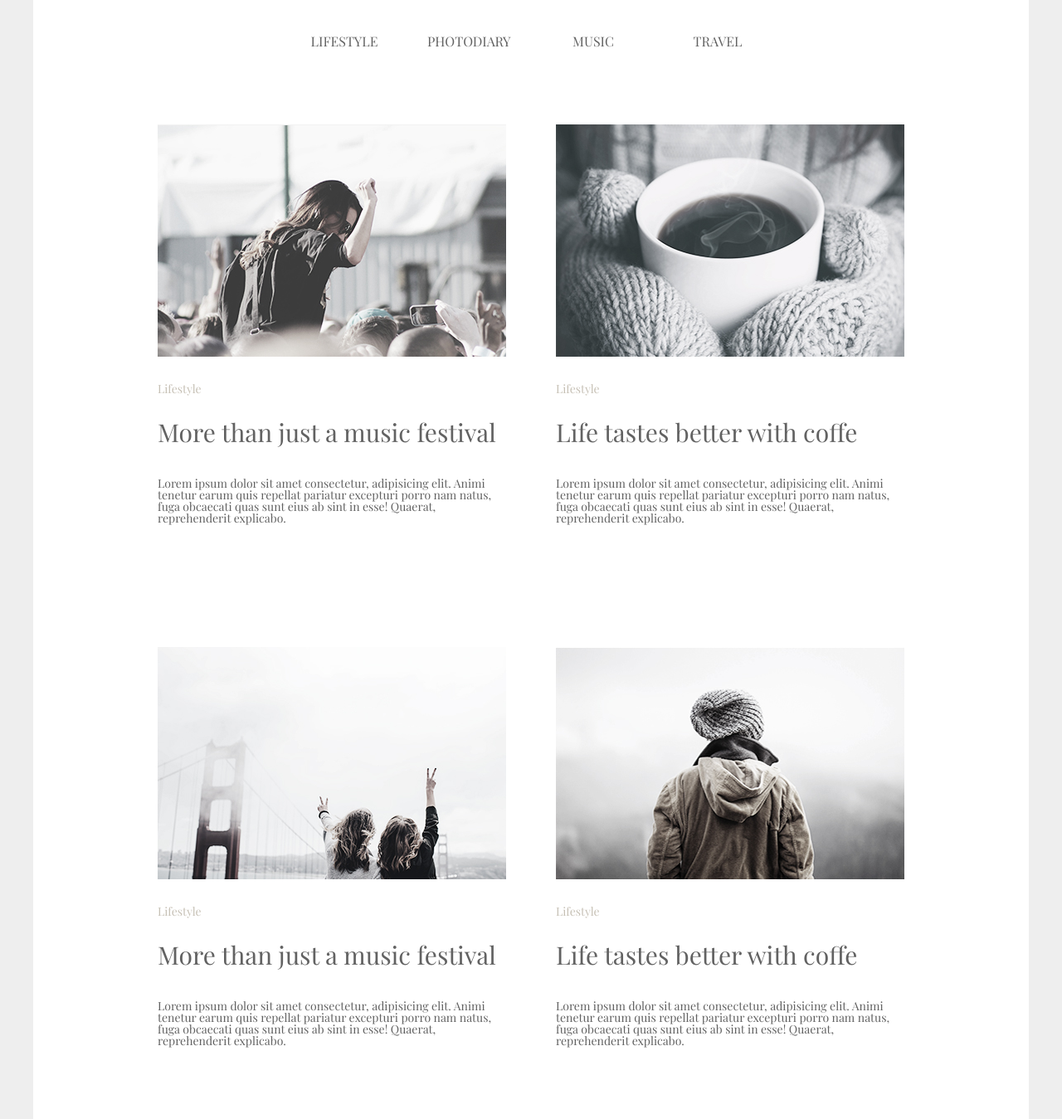
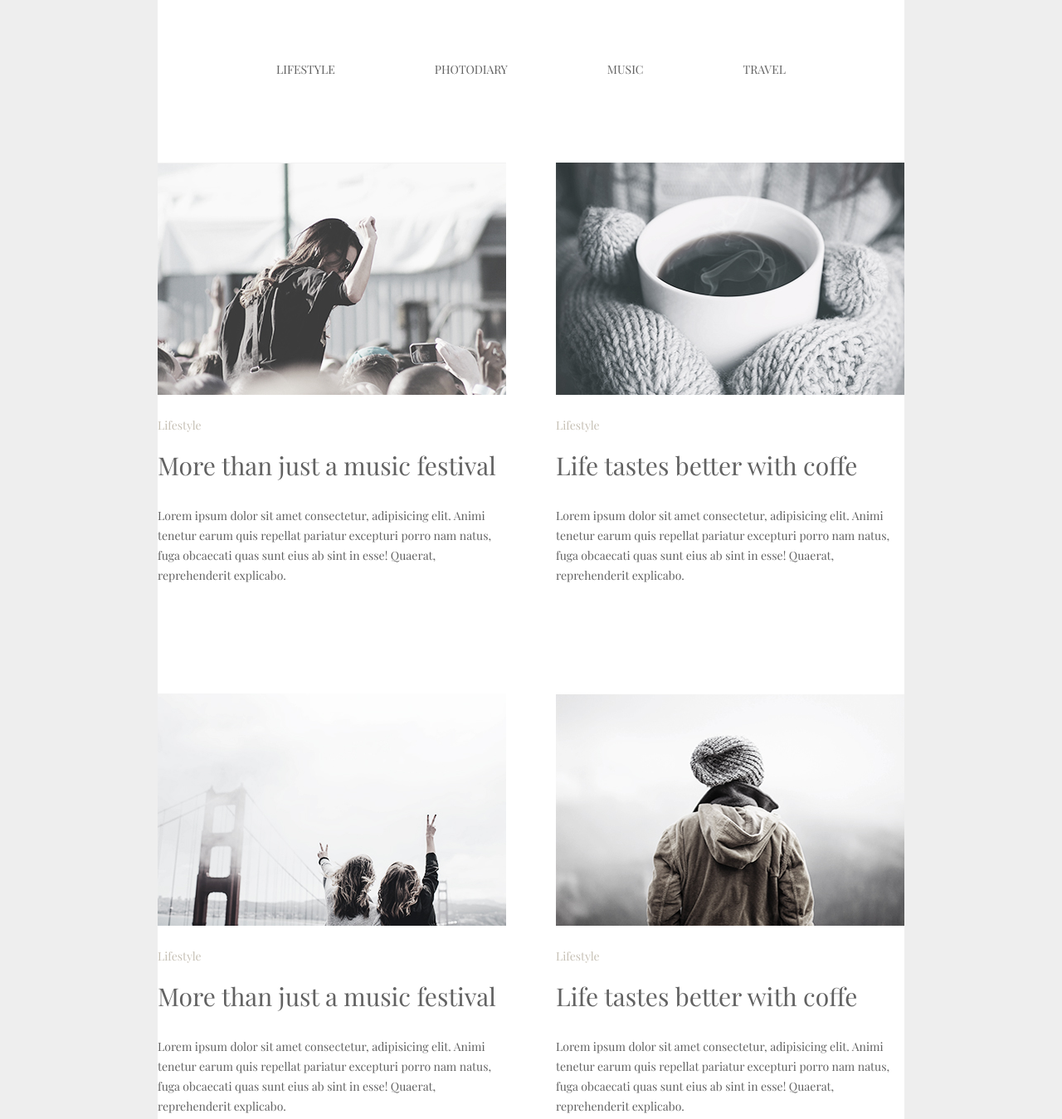
Before and after one commit to VitalikP1/HW2, a plain HTML site: page index.html in a window 1280 px wide. Shown: the top 1349 px of the page at 83% size. Drawn offline with nearby package versions, Linux system fonts and the light colour scheme.

Commit message:
HW2Final

```diff
--- a/css/style.css
+++ b/css/style.css
@@ -1,94 +1,114 @@
+html {
+  box-sizing: border-box;
+}
+
+*,
+*::before,
+*::after {
+  box-sizing: inherit;
+}
+
 body {
   background-color: #eee;
 }
 
+img {
+  display: block;
+  max-width: 100%;
+  height: 100%;
+}
+
 .wrapper {
-  width: 1200px;
-  height: 2080px;
+  width: 900px;
   background-color: #fff;
-  padding-top: 30px;
-  margin-left: 30px;
-  margin-right: 30px;
   font-size: 0;
-  margin: auto;
+  margin: 0 auto;
 }
+
+/* MENU SETTINGS */
 
 .menu {
   list-style: none;
+  text-align: center;
+  padding: 72px 0 100px;
 }
 
-.menu-item {
-  width: 100px;
-  height: 40px;
-  line-height: 40px;
+.menu li {
   background-color: transparent;
-  font-size: 1rem;
+  font-size: 14px;
   display: inline-block;
-  margin: 0px 25px 80px;
-  text-align: center;
-  color: #fff;
 }
 
-.menu-item-last {
-  margin-right: 0;
+.menu li:not(:last-child) {
+  margin-right: 120px;
 }
 
-.menu-item-first {
-  margin-left: 325px;
-}
-
-.menu-link {
-  display: block;
+.menu a {
   text-decoration: none;
   color: #626262;
   font-family: "Playfair Display", serif;
+  line-height: 24px;
+  display: block;
+  text-transform: uppercase;
 }
 
-.menu-link:hover {
+.menu a:hover,
+.menu a:focus {
   color: #03a9f4;
 }
 
+/* BOX INFORMATION */
+
 .box {
   width: 420px;
-  height: 500px;
   font-size: 1rem;
-  margin-left: 150px;
   display: inline-block;
   font-family: "Playfair Display", serif;
   color: #626262;
 }
 
-.box-right {
+.box:nth-child(-n + 4) {
+  margin-bottom: 130px;
+}
+
+.box:nth-child(2n + 2) {
   margin-left: 60px;
 }
 
+.image {
+  margin-bottom: 30px;
+}
+
 .signature {
-  padding-top: 30px;
-  padding-bottom: 30px;
+  margin-bottom: 26px;
   font-size: 14px;
   color: #c7c1b6;
 }
 
 .text-head {
-  padding-bottom: 40px;
   font-size: 30px;
+  margin-bottom: 34px;
 }
 
 .text {
   font-size: 14px;
+  line-height: 24px;
 }
 
-.box-top {
-  padding-top: 130px;
+.wrapper-button {
+  text-align: center;
+  padding-top: 52px;
 }
 
-.btn {
-  width: 164px;
-  height: 60px;
-  border: 3px solid #626262;
-  /* padding-top: 55px; */
-  margin: 55px 518px 0 518px;
+/* BUTTON SETTINGS */
+
+.load-more-button {
+  padding: 18px 34px;
+  border: 1px solid #626262;
+  margin: 0 auto 70px;
   font-family: "Playfair Display", serif;
   color: #626262;
   font-size: 20px;
+  line-height: 24px;
+  cursor: pointer;
 }
--- a/index.html
+++ b/index.html
@@ -18,18 +18,18 @@
     <link rel="stylesheet" href="./css/style.css" />
   </head>
   <body>
-    <ul class="wrapper menu">
-      <li class="menu-item menu-item-first">
-        <a class="menu-link" href="#">LIFESTYLE</a>
-      </li>
-      <li class="menu-item"><a class="menu-link" href="#">PHOTODIARY</a></li>
-      <li class="menu-item"><a class="menu-link" href="#">MUSIC</a></li>
-      <li class="menu-item menu-item-last">
-        <a class="menu-link" href="#">TRAVEL</a>
-      </li>
-      <div class="box">
-        <img src="./photo/girl.jpg" alt="girl" />
-        <h3 class="signature">Lifestyle</h3>
+    <header class="wrapper">
+      <ul class="menu">
+        <li><a href="#">lifestyle</a></li>
+        <li><a href="#">photodiary</a></li>
+        <li><a href="#">music</a></li>
+        <li><a href="#">travel</a></li>
+      </ul>
+    </header>
+    <main class="wrapper">
+      <section class="box">
+        <img class="image" src="./photo/girl.jpg" alt="girl" />
+        <p class="signature">Lifestyle</p>
         <h2 class="text-head">More than just a music festival</h2>
         <p class="text">
           Lorem ipsum dolor sit amet consectetur, adipisicing elit. Animi
@@ -37,10 +37,10 @@
           obcaecati quas sunt eius ab sint in esse! Quaerat, reprehenderit
           explicabo.
         </p>
-      </div>
-      <div class="box box-right">
-        <img src="./photo/coffe.jpg" alt="coffe" />
-        <h3 class="signature">Lifestyle</h3>
+      </section>
+      <section class="box">
+        <img class="image" src="./photo/coffe.jpg" alt="coffe" />
+        <p class="signature">Lifestyle</p>
         <h2 class="text-head">Life tastes better with coffe</h2>
         <p class="text">
           Lorem ipsum dolor sit amet consectetur, adipisicing elit. Animi
@@ -48,10 +48,10 @@
           obcaecati quas sunt eius ab sint in esse! Quaerat, reprehenderit
           explicabo.
         </p>
-      </div>
-      <div class="box box-top">
-        <img src="./photo/bridge.jpg" alt="girl" />
-        <h3 class="signature">Lifestyle</h3>
+      </section>
+      <section class="box">
+        <img class="image" src="./photo/bridge.jpg" alt="girl" />
+        <p class="signature">Lifestyle</p>
         <h2 class="text-head">More than just a music festival</h2>
         <p class="text">
           Lorem ipsum dolor sit amet consectetur, adipisicing elit. Animi
@@ -59,10 +59,10 @@
           obcaecati quas sunt eius ab sint in esse! Quaerat, reprehenderit
           explicabo.
         </p>
-      </div>
-      <div class="box box-right box-top">
-        <img src="./photo/men.jpg" alt="coffe" />
-        <h3 class="signature">Lifestyle</h3>
+      </section>
+      <section class="box">
+        <img class="image" src="./photo/men.jpg" alt="coffe" />
+        <p class="signature">Lifestyle</p>
         <h2 class="text-head">Life tastes better with coffe</h2>
         <p class="text">
           Lorem ipsum dolor sit amet consectetur, adipisicing elit. Animi
@@ -70,10 +70,10 @@
           obcaecati quas sunt eius ab sint in esse! Quaerat, reprehenderit
           explicabo.
         </p>
-      </div>
-      <div class="box box-top">
-        <img src="./photo/girl-road.jpg" alt="girl" />
-        <h3 class="signature">Lifestyle</h3>
+      </section>
+      <section class="box">
+        <img class="image" src="./photo/girl-road.jpg" alt="girl" />
+        <p class="signature">Lifestyle</p>
         <h2 class="text-head">More than just a music festival</h2>
         <p class="text">
           Lorem ipsum dolor sit amet consectetur, adipisicing elit. Animi
@@ -81,10 +81,10 @@
           obcaecati quas sunt eius ab sint in esse! Quaerat, reprehenderit
           explicabo.
         </p>
-      </div>
-      <div class="box box-right box-top">
-        <img src="./photo/road.jpg" alt="coffe" />
-        <h3 class="signature">Lifestyle</h3>
+      </section>
+      <section class="box">
+        <img class="image" src="./photo/road.jpg" alt="coffe" />
+        <p class="signature">Lifestyle</p>
         <h2 class="text-head">Life tastes better with coffe</h2>
         <p class="text">
           Lorem ipsum dolor sit amet consectetur, adipisicing elit. Animi
@@ -92,8 +92,8 @@
           obcaecati quas sunt eius ab sint in esse! Quaerat, reprehenderit
           explicabo.
         </p>
-      </div>
-      <button class="btn">Load more</button>
-    </ul>
+      </section>
+      <div class="wrapper-button"><button class="load-more-button">Load more</button></div>
+    </main>
   </body>
 </html>
```
